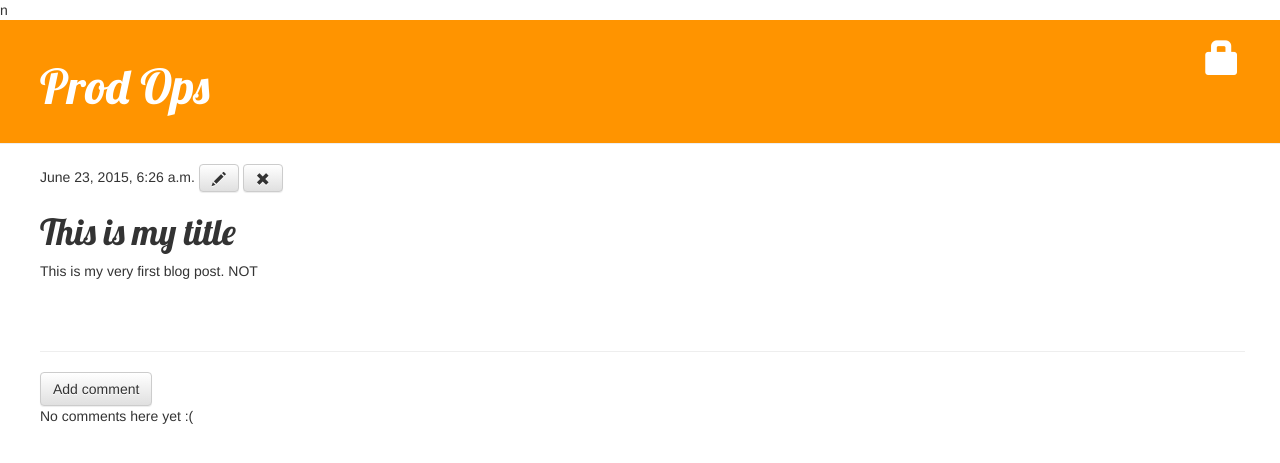
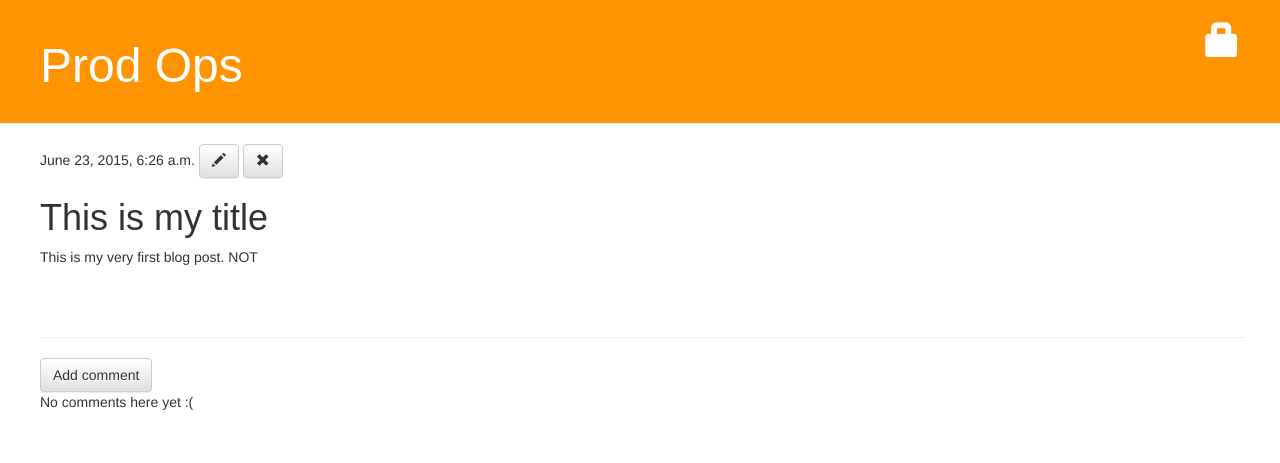
Before and after one commit to jacskon/ProdOps, a Django app: page /post/1/ in a window 1280 px wide. Shown: the top 463 px of the page. Run offline with Django 3.2, Linux system fonts and the light colour scheme; data comes from the database, SQL or seed files in the repository; both versions use the stored data as it was after the commit; some libraries are stand-ins or nearby versions.

Commit message:
pushing for windows stick

```diff
--- a/blog/static/css/blog.css
+++ b/blog/static/css/blog.css
@@ -15,7 +15,7 @@
 }
 
 h1, h2, h3, h4 {
-    font-family: 'Lobster', cursive;
+    font-family: 'Arial';
 }
 
 .date {
--- a/blog/templates/base.html
+++ b/blog/templates/base.html
@@ -1,4 +1,4 @@
- n{% load staticfiles %}
+{% load staticfiles %}
 <!DOCTYPE html>
 <html>
     <head>
```
Also changed, not shown: db.sqlite3.
